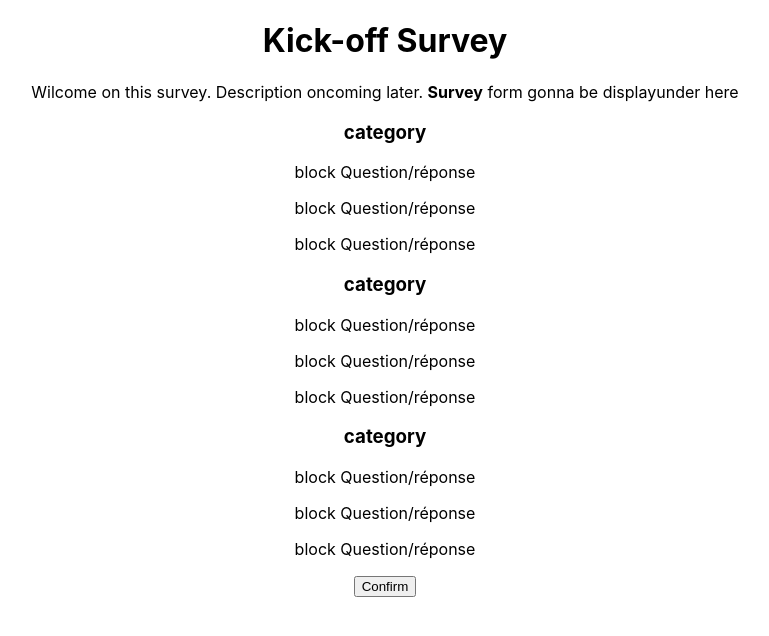
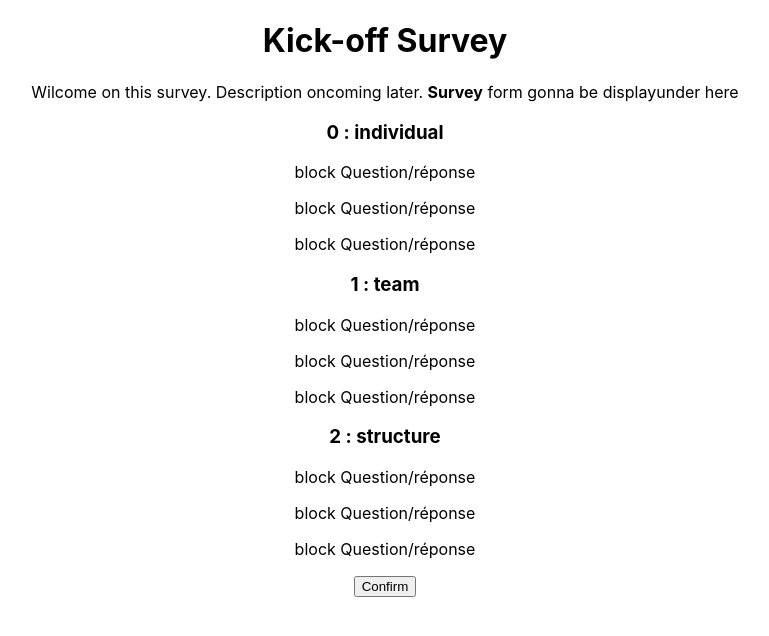
Before and after one commit to marouank7/eBloom, a React (Create React App) app in the folder front_app/: page / in a window 1280 px wide. Shown: the top 636 px of the page, without its empty margins (255-1024 px from the left). Built offline with nearby package versions, Linux system fonts and the light colour scheme.

Commit message:
KickOffPage, SurveyForm, CategoryBoxSurvey, DisplayQAR transform manual itérations in controlled mapping of JSX to display in function of data (in array). By Pierre -4- 19h19

```diff
--- /dev/null
+++ b/front_app/src/Components/employee_surveys/CategoryBoxSurvey.js
@@ -0,0 +1,23 @@
+import React , {Component} from 'react';
+import DisplayQuestionAndResponse from './DisplayQuestionAndResponse';
+
+const CategoryBoxSurvey = ({category, size}) => {
+
+    console.log("number of questions par category : " + size); //size will control how many questions are retrieved and displayed.
+
+    const NumberofQAR = (numb) => { // >> NumberofQAR() = NumberofQuestionAndResponse()
+        let listing = [];
+        for(let i=0 ; i < numb ; i++) {listing.push(<DisplayQuestionAndResponse/>)}
+        return listing;
+    }
+
+    //RRRRRRRRRRRRRRRR___  Rendering  ___RRRRRRRRRRRRRRRRRRR
+    return(
+    <>
+        <h3>{category[1]} : {category[0]}</h3>
+        {NumberofQAR(size)}
+    </>
+    )
+    //RRRRRRRRRRRRRRRRRRRR__ __RRRRRRRRRRRRRRRRRRRRRRRRRR
+}
+export default CategoryBoxSurvey;
--- /dev/null
+++ b/front_app/src/Components/employee_surveys/DisplayQuestionAndResponse.js
@@ -0,0 +1,12 @@
+import React , {Component} from 'react';
+
+export default class DisplayquestionAndResponse extends Component {
+
+    //RRRRRRRRRRRRRRRR___  Rendering  ___RRRRRRRRRRRRRRRRRRR
+    render() {
+        return (
+            <p>block Question/réponse</p>
+        )
+    }
+    //RRRRRRRRRRRRRRRRRRRR__ __RRRRRRRRRRRRRRRRRRRRRRRRRR
+}
--- a/front_app/src/Components/employee_surveys/KickOffPage.js
+++ b/front_app/src/Components/employee_surveys/KickOffPage.js
@@ -1,14 +1,27 @@
 import React, {Component} from 'react' ;
 import SurveyForm from './SurveyForm';
 
+
+// adminSetNQPC() = adminSetNumberofQuestionPerCategory()
+
 export default class KickOffPage extends Component {
+
+    listOfCategories = ['individual', 'team', 'structure'];
+
+    adminSetNQPC = () => {   // >> adminSetNQPC() = adminSetNumberofQuestionPerCategory()
+        let secretNumber = 3;    // props.size will control how many questions are retrieved and displayed. Control may be set by admin back-office ...
+        return secretNumber;
+    }
+
+    //RRRRRRRRRRRRRRRR___  Rendering  ___RRRRRRRRRRRRRRRRRRR
     render() {
         return(
             <>
             <h1>Kick-off Survey</h1>
             <p>Wilcome on this survey. Description oncoming later. <b>Survey</b> form gonna be displayunder here</p>
-            <SurveyForm/>
+            <SurveyForm categories={this.listOfCategories} size={this.adminSetNQPC()} />
             </>
         )
     }
+    //RRRRRRRRRRRRRRRRRRRR__ __RRRRRRRRRRRRRRRRRRRRRRRRRR
 }
--- a/front_app/src/Components/employee_surveys/SurveyForm.js
+++ b/front_app/src/Components/employee_surveys/SurveyForm.js
@@ -1,27 +1,24 @@
 import React from 'react' ;
+import CategoryBoxSurvey from './CategoryBoxSurvey';
 
-const SurveyForm = (prop) => (
-    <form>
-        <div><h3>category</h3>
-            <p>block Question/réponse</p>
-            <p>block Question/réponse</p>
-            <p>block Question/réponse</p>
-        </div>
-        <div><h3>category</h3>
-            <p>block Question/réponse</p>
-            <p>block Question/réponse</p>
-            <p>block Question/réponse</p>
-        </div>
-        <div><h3>category</h3>
-            <p>block Question/réponse</p>
-            <p>block Question/réponse</p>
-            <p>block Question/réponse</p>
-        </div>
+const SurveyForm = ({categories, size}) => {  // props.size will control how many questions are retrieved and displayed.
+
+    const boxDisplayer = aList => {
+       return aList.map(
+            (item, index) => ( <CategoryBoxSurvey category={[item, index]} size={size}/> )
+        )
+    }
+
+    //RRRRRRRRRRRRRRRR___  Rendering  ___RRRRRRRRRRRRRRRRRRR
+    return (
+        <form>
+            {boxDisplayer(categories)}
+
+            <button>Confirm</button>
+        </form>
+       )
+    //RRRRRRRRRRRRRRRRRRRR__ __RRRRRRRRRRRRRRRRRRRRRRRRRR
+}
 
 
-
-        <button>Confirm</button>
-    </form>
-)
-
 export default SurveyForm;
```
